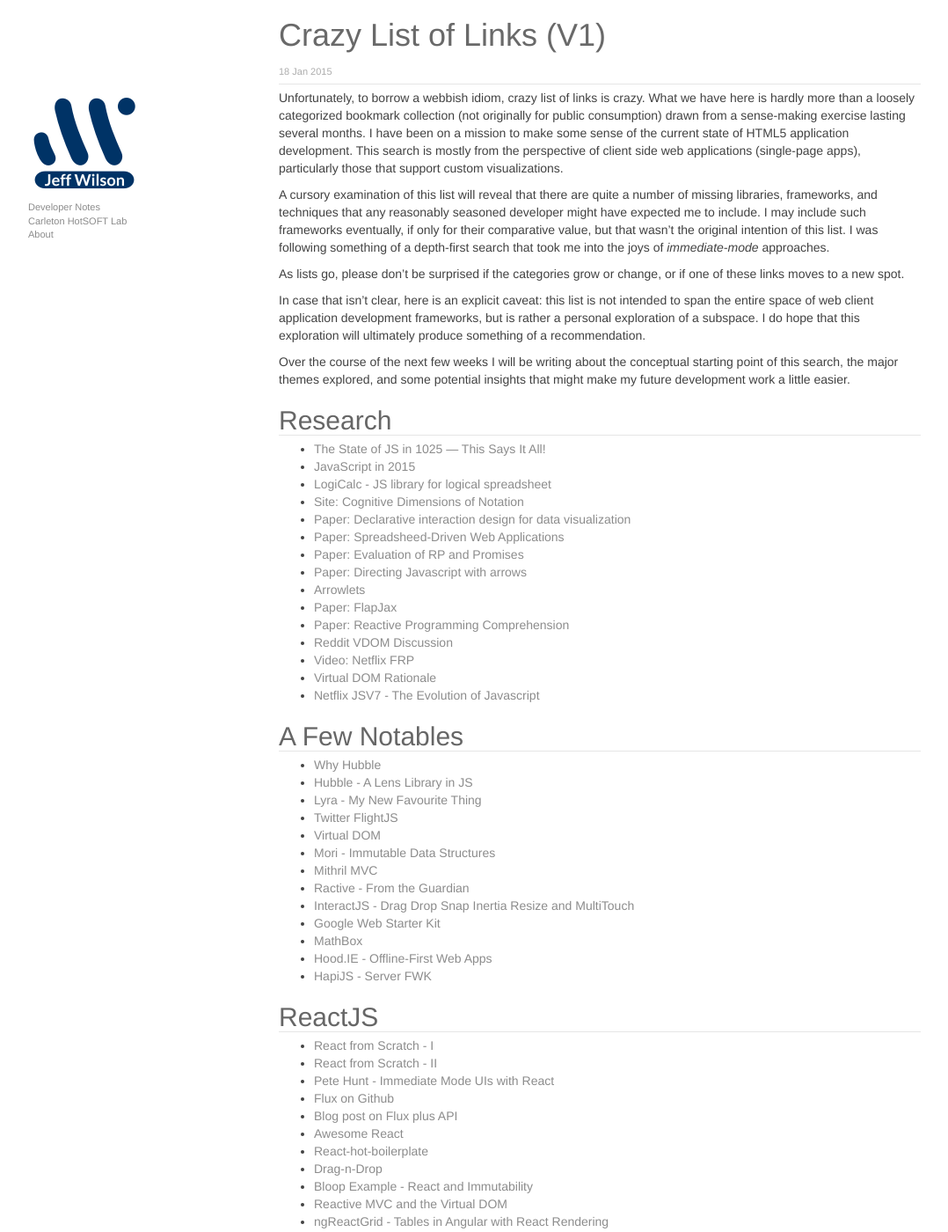
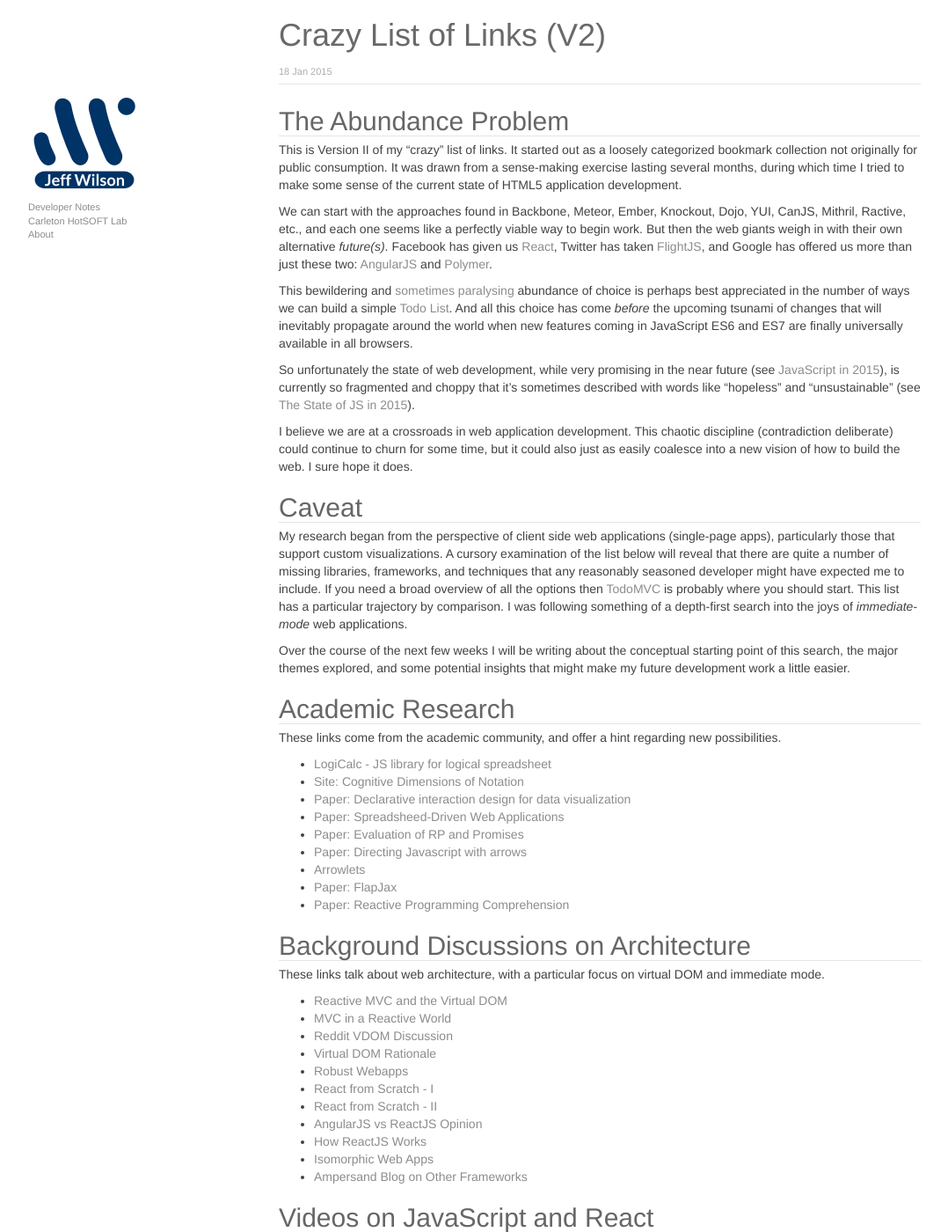
Before and after one commit to rjpw/rjpw.github.io, a Jekyll site: the page built from _posts/2015-1-18-First.md, in a window 1280 px wide and 1400 px high. Shown: the whole window at 88% size, without its empty margins (53-1131 px from the left). Built offline with Jekyll 4.4.1, drawn with Linux system fonts in a browser that asks for light colours; nearby versions of some CDN libraries; some of the changed text lies outside the part shown.

Commit message:
Modified crazy list

```diff
--- a/_posts/2015-1-18-First.md
+++ b/_posts/2015-1-18-First.md
@@ -1,25 +1,30 @@
 ---
-title: Crazy List of Links (V1)
+title: Crazy List of Links (V2)
 layout: post
 ---
 
-Unfortunately, to borrow a webbish idiom, crazy list of links is crazy. What we have here is hardly more than a loosely categorized bookmark collection (not originally for public consumption) drawn from a sense-making exercise lasting several months. I have been on a mission to make some sense
-of the current state of HTML5 application development. This search is mostly from the perspective of client side
-web applications (single-page apps), particularly those that support custom visualizations.
+## The Abundance Problem
 
-A cursory examination of this list will reveal that there are quite
-a number of missing libraries, frameworks, and techniques that any reasonably seasoned developer might have expected me to include. I may include such frameworks eventually, if only for their comparative value, but that wasn't the original intention of this list. I was following something of a depth-first search that took me into the joys of *immediate-mode* approaches.
+This is Version II of my "crazy" list of links. It started out as a loosely categorized bookmark collection not originally for public consumption. It was drawn from a sense-making exercise lasting several months, during which time I tried to make some sense of the current state of HTML5 application development.
 
-As lists go, please don't be surprised if the categories grow or change, or if one of these links moves to a new spot.
+We can start with the approaches found in Backbone, Meteor, Ember, Knockout, Dojo, YUI, CanJS, Mithril, Ractive, etc., and each one seems like a perfectly viable way to begin work. But then the web giants weigh in with their own alternative *future(s)*. Facebook has given us [React](http://facebook.github.io/react/), Twitter has taken [FlightJS](http://flightjs.github.io/), and Google has offered us more than just these two: [AngularJS](https://angularjs.org/) and [Polymer](https://www.polymer-project.org/0.5/).
 
-In case that isn't clear, here is an explicit caveat: this list is not intended to span the entire space of web client application development frameworks, but is rather a personal exploration of a subspace. I do hope that this exploration will ultimately produce something of a recommendation.
+This bewildering and [sometimes paralysing](https://the-pastry-box-project.net/addy-osmani/2014-January-19) abundance of choice is perhaps best appreciated in the number of ways we can build a simple [Todo List](http://todomvc.com/). And all this choice has come *before* the upcoming tsunami of changes that will inevitably propagate around the world when new features coming in JavaScript ES6 and ES7 are finally universally available in all browsers.
+
+So unfortunately the state of web development, while very promising in the near future (see [JavaScript in 2015](http://glenmaddern.com/articles/javascript-in-2015)), is currently so fragmented and choppy that it's sometimes described with words like "hopeless" and "unsustainable" (see [The State of JS in 2015](http://www.breck-mckye.com/blog/2014/12/the-state-of-javascript-in-2015/)).
+
+I believe we are at a crossroads in web application development. This chaotic discipline (contradiction deliberate) could continue to churn for some time, but it could also just as easily coalesce into a new vision of how to build the web. I sure hope it does.
+
+## Caveat
+
+My research began from the perspective of client side web applications (single-page apps), particularly those that support custom visualizations. A cursory examination of the list below will reveal that there are quite a number of missing libraries, frameworks, and techniques that any reasonably seasoned developer might have expected me to include. If you need a broad overview of all the options then [TodoMVC](http://todomvc.com/) is probably where you should start. This list has a particular trajectory by comparison. I was following something of a depth-first search into the joys of *immediate-mode* web applications.
 
 Over the course of the next few weeks I will be writing about the conceptual starting point of this search, the major themes explored, and some potential insights that might make my future development work a little easier.
 
-## Research
+## Academic Research
 
-* [The State of JS in 1025 --- This Says It All!](https://news.ycombinator.com/item?id=8679245)
-* [JavaScript in 2015](http://glenmaddern.com/articles/javascript-in-2015)
+These links come from the academic community, and offer a hint regarding new possibilities.
+
 * [LogiCalc - JS library for logical spreadsheet](http://logic.stanford.edu/logicalc/pages/tables.html)
 * [Site: Cognitive Dimensions of Notation](http://www.cl.cam.ac.uk/~afb21/CognitiveDimensions/)
 * [Paper: Declarative interaction design for data visualization](http://dx.doi.org/10.1145/2642918.2647360)
@@ -29,44 +34,69 @@
 * [Arrowlets](http://www.cs.umd.edu/projects/PL/arrowlets/download.xhtml)
 * [Paper: FlapJax](http://cs.brown.edu/~sk/Publications/Papers/Published/mgbcgbk-flapjax/paper.pdf)
 * [Paper: Reactive Programming Comprehension](http://dx.doi.org/10.1145/2635868.2635895)
+
+## Background Discussions on Architecture
+
+These links talk about web architecture, with a particular focus on virtual DOM and immediate mode.
+
+* [Reactive MVC and the Virtual DOM](http://futurice.com/blog/reactive-mvc-and-the-virtual-dom/)
+* [MVC in a Reactive World](http://computationallyendowed.com/blog/2014/07/20/reactive-mvc.html)
 * [Reddit VDOM Discussion](http://www.reddit.com/r/javascript/comments/2jav2q/is_there_any_good_standalone_implementation_of/)
-* [Video: Netflix FRP](https://www.youtube.com/watch?v=XRYN2xt11Ek)
 * [Virtual DOM Rationale](https://gist.github.com/Raynos/8414846)
-* [Netflix JSV7 - The Evolution of Javascript](https://www.youtube.com/watch?x-yt-ts=1421782837&x-yt-cl=84359240&v=DqMFX91ToLw)
-
-## A Few Notables
-
-* [Why Hubble](http://joelburget.com/lenses/index.html)
-* [Hubble - A Lens Library in JS](https://github.com/joelburget/hubble)
-* [Lyra - My New Favourite Thing](https://github.com/uwdata/lyra/)
-* [Twitter FlightJS](http://flightjs.github.io/)
-* [Virtual DOM](https://github.com/Matt-Esch/virtual-dom)
-* [Mori - Immutable Data Structures](http://swannodette.github.io/mori/)
-* [Mithril MVC](http://lhorie.github.io/mithril/getting-started.html)
-* [Ractive - From the Guardian](https://github.com/ractivejs/ractive)
-* [InteractJS - Drag Drop Snap Inertia Resize and MultiTouch](https://github.com/taye/interact.js)
-* [Google Web Starter Kit](https://developers.google.com/web/starter-kit/)
-* [MathBox](https://github.com/unconed/MathBox.js/)
-* [Hood.IE - Offline-First Web Apps](http://hood.ie/)
-* [HapiJS - Server FWK](http://hapijs.com)
-
-## ReactJS
-
+* [Robust Webapps](http://maketea.co.uk/2014/03/05/building-robust-web-apps-with-react-part-1.html)
 * [React from Scratch - I](https://gcanti.github.io/2014/10/29/understanding-react-and-reimplementing-it-from-scratch-part-1.html)
 * [React from Scratch - II](https://gcanti.github.io/2014/11/24/understanding-react-and-reimplementing-it-from-scratch-part-2.html)
+* [AngularJS vs ReactJS Opinion](http://wiredcraft.com/posts/2014/08/20/why-we-may-ditch-angularjs-for-react.html)
+* [How ReactJS Works](http://calendar.perfplanet.com/2013/diff/)
+* [Isomorphic Web Apps](http://nerds.airbnb.com/isomorphic-javascript-future-web-apps/)
+* [Ampersand Blog on Other Frameworks](http://blog.andyet.com/2014/08/13/opinionated-rundown-of-js-frameworks)
+
+## Videos on JavaScript and React
+
+* [Video: Netflix FRP](https://www.youtube.com/watch?v=XRYN2xt11Ek)
+* [Netflix JSV7 - The Evolution of Javascript](https://www.youtube.com/watch?x-yt-ts=1421782837&x-yt-cl=84359240&v=DqMFX91ToLw)
+* [Netflix Example of Reasoning with RxJS](https://www.youtube.com/watch?v=zlERo_JMGCw#t=28m31s)
+* [Pete Hunt - On Immutability](https://www.youtube.com/watch?v=e7A6EUe3XGM&t=45m45s)
 * [Pete Hunt - Immediate Mode UIs with React](http://vimeo.com/108801879)
+* [Flow-Based Programming - NoFlo](https://www.youtube.com/watch?v=hot_0Kn-xJE)
+
+## Functional Reactive Programming (FRP)
+
+Another useful architectural abstraction that I believe fits very well with an *immediate mode* approach to web design is FRP. Here are a few documents, libraries, and examples in this space.
+
+* [Intro to RP](https://gist.github.com/staltz/868e7e9bc2a7b8c1f754)
+* [BaconJS Google Group](https://groups.google.com/forum/?fromgroups#!forum/baconjs)
+* [Glitches in RX](http://stackoverflow.com/questions/22332407/how-to-avoid-glitches-in-rx)
+* [Glitch-Free Bacon](http://jsfiddle.net/DeUeh/)
+* [Bacon Diagrams](https://github.com/baconjs/bacon.js/wiki/Diagrams)
+* [Bacon Bus Example](http://www.jaritimonen.com/2013/01/19/bacon-js-bus/)
+* [Bacon Drag](http://jsfiddle.net/TFPge/1/)
+* [Another Bacon Drag - Selective](http://codepen.io/wolfflow/pen/kwJqs)
+* [Bacon Suggest](http://sitr.us/2013/05/22/functional-reactive-programming-in-javascript.html)
+* [Bacon AJAX](http://joefiorini.com/posts/implementing-a-functional-reactive-search-ui-with-baconjs)
+* [Faster than Bacon](http://pozadi.github.io/kefir/)
+* [Purely Functional Retrogames](http://prog21.dadgum.com/23.html)
+* [TransitJS Post from Rich Hickey, Creator of Clojure](http://blog.cognitect.com/blog/2014/7/22/transit)
+* [ReactiveX](http://reactivex.io/)
+
+## ReactJS Resources
+
+Flux Architecture
+
+* [FLUX as Response to MVC Graph Explosion](http://facebook.github.io/flux/docs/overview.html)
 * [Flux on Github](https://github.com/facebook/flux)
 * [Blog post on Flux plus API](http://www.code-experience.com/async-requests-with-react-js-and-flux-revisited/)
+* [Fluxxor](http://fluxxor.com/guides/quick-start.html)
+* [Reflux](https://github.com/spoike/refluxjs)
+
+Helpful Resources
+
 * [Awesome React](https://github.com/enaqx/awesome-react)
 * [React-hot-boilerplate](https://github.com/gaearon/react-hot-boilerplate)
 * [Drag-n-Drop](https://github.com/gaearon/react-dnd)
 * [Bloop Example - React and Immutability](http://jlongster.com/Removing-User-Interface-Complexity,-or-Why-React-is-Awesome)
-* [Reactive MVC and the Virtual DOM](http://futurice.com/blog/reactive-mvc-and-the-virtual-dom/)
 * [ngReactGrid - Tables in Angular with React Rendering](http://josebalius.github.io/ngReactGrid/)
-* [AngularJS vs ReactJS Opinion](http://wiredcraft.com/posts/2014/08/20/why-we-may-ditch-angularjs-for-react.html)
-* [How ReactJS Works](http://calendar.perfplanet.com/2013/diff/)
 * [React-Meteor](https://github.com/reactjs/react-meteor)
-* [Pete Hunt - On Immutability](https://www.youtube.com/watch?v=e7A6EUe3XGM&t=45m45s)
 * [Stackoverflow on React Virtual Scrolling](http://stackoverflow.com/questions/20870448/reactjs-modeling-bi-directional-infinite-scrolling)
 * [JSFiddle for React Virtual Scrolling](http://jsfiddle.net/vjeux/KbWJ2/9/)
 * [React Table](https://github.com/glittershark/reactable)
@@ -74,28 +104,36 @@
 * [ReactJSX - Popular Resources](http://www.reactjsx.com/)
 * [React - Code Reuse Example](http://facebook.github.io/react/docs/reusable-components.html#mixins)
 * [React - Validation Mixin](https://gist.github.com/gaearon/9079922)
-* [Fluxxor](http://fluxxor.com/guides/quick-start.html)
-* [Reflux](https://github.com/spoike/refluxjs)
-* [FLUX as Response to MVC Graph Explosion](http://facebook.github.io/flux/docs/overview.html)
-* [Robust Webapps](http://maketea.co.uk/2014/03/05/building-robust-web-apps-with-react-part-1.html)
+
+## A Few Notable Frameworks
+
+These libraries and frameworks either support a larger framework like React or represent a foundation of their own that I believe has important future implications. Immutable data structures, in particular, promise to change the way we think about interaction history.
+
 * [Om sweet Om](http://blog.getprismatic.com/om-sweet-om-high-functional-frontend-engineering-with-clojurescript-and-react/)
 * [Omniscient Library](http://omniscientjs.github.io/)
+* [Virtual DOM](https://github.com/Matt-Esch/virtual-dom)
+* [Ractive - From the Guardian](https://github.com/ractivejs/ractive)
+* [Mithril MVC](http://lhorie.github.io/mithril/getting-started.html)
+* [elm](http://elm-lang.org/)
+* [elm by Example](http://elm-by-example.org/index.html)
+* [Mori - Immutable Data Structures](http://swannodette.github.io/mori/)
+* [Functional Data Structures with Mori](http://sitr.us/2013/11/04/functional-data-structures.html)
+* [Flow-Based Programming](http://noflojs.org/)
 
-## Builders
+## Resources for using upcoming features of JavaScript
+
+These resources relate to features coming soon to all browsers, but not yet guaranteed to be available.
 
 * [ES6 Compatibility Table](http://kangax.github.io/compat-table/es6/)
 * [Cross-Browser Polyfills](https://github.com/Modernizr/Modernizr/wiki/HTML5-Cross-browser-Polyfills)
 * [Browser Compatibility by Feature](http://caniuse.com/)
+* [regenerator - Facebook ES6+ Transpiler](https://github.com/facebook/regenerator)
+* [TaskJS - Generators + Promises from Mozilla - Precursor of ES7 async + await](http://taskjs.org/)
+
+Making use of new JavaScript means compiling to old JavaScript. Here's one way to do that.
+
 * [Webpack](http://webpack.github.io/docs/)
 * [Bootstrap-Webpack](https://github.com/bline/bootstrap-webpack)
-* [TaskJS - Generators + Promises from Mozilla - Precursor of ES7 async + await](http://taskjs.org/)
-* [regenerator - Facebook ES6+ Transpiler](https://github.com/facebook/regenerator)
-
-## Elm Links
-
-* [Reddit ELM](http://www.reddit.com/r/elm)
-* [ELM by Example](http://elm-by-example.org/index.html)
-* [MVC in a Reactive World](http://computationallyendowed.com/blog/2014/07/20/reactive-mvc.html)
 
 ## Server-Side Events
 
@@ -108,11 +146,12 @@
 
 * [LokiJS](http://lokijs.org/#/)
 * [ElasticUI - TypeScript](https://github.com/YousefED/ElasticUI)
-* [Functional Data Structures with Mori](http://sitr.us/2013/11/04/functional-data-structures.html)
 * [SQLite JSM](https://developer.mozilla.org/en-US/docs/Mozilla/JavaScript_code_modules/Sqlite.jsm)
 
 ## Visualization
 
+* [MathBox](https://github.com/unconed/MathBox.js/)
+* [Lyra - My New Favourite Thing](https://github.com/uwdata/lyra/)
 * [React SVG Issues](https://github.com/facebook/react/issues/1657)
 * [Extending d3](http://blogs.atlassian.com/2014/06/extending-d3-js/)
 * [Pop a D3 SVG Element Forward on Drag](http://jsfiddle.net/cpcj5/3/)
@@ -147,6 +185,21 @@
 * [CSS Selector Tips](http://code.tutsplus.com/tutorials/the-30-css-selectors-you-must-memorize--net-16048)
 * [CSS3 Mastery Articles](http://code.tutsplus.com/series/css3-mastery--net-18126)
 
+## Flexbox Layout
+
+Page layout is about to change again. This is the new standard.
+
+* [Complete Guide](http://css-tricks.com/snippets/css/a-guide-to-flexbox/)
+* [Flexbox old and new](http://css-tricks.com/old-flexbox-and-new-flexbox/)
+* [Flexbox Navigator Article](http://css-tricks.com/flexbox-bar-navigation/)
+* [Flexbox Navigator Codepen](http://codepen.io/chriscoyier/pen/FAbpm)
+* [Flexbox Explorer](http://bennettfeely.com/flexplorer/)
+* [Flexbox Explorer Source](https://github.com/bennettfeely/flexplorer)
+* [CSS Tricks Flex Box](http://css-tricks.com/snippets/css/a-guide-to-flexbox/)
+* [Solved by Flexbox](http://philipwalton.github.io/solved-by-flexbox/)
+* [MDN Flexible Boxes](https://developer.mozilla.org/en-US/docs/Web/Guide/CSS/Flexible_boxes)
+* [Flexy Boxes - Playground](http://the-echoplex.net/flexyboxes/)
+
 ## Animation Notes
 
 * [MDN on CSS3 Animations](https://developer.mozilla.org/en-US/docs/Web/Guide/CSS/Using_CSS_animations)
@@ -158,63 +211,17 @@
 * [Scroller on Github](https://github.com/ZauberNerd/scroller)
 * [Zynga Scroller](http://zynga.github.io/scroller/)
 
-## Flexbox Layout
+## A few places to get data
 
-* [Complete Guide](http://css-tricks.com/snippets/css/a-guide-to-flexbox/)
-* [Flexbox old and new](http://css-tricks.com/old-flexbox-and-new-flexbox/)
-* [Flexbox Navigator Article](http://css-tricks.com/flexbox-bar-navigation/)
-* [Flexbox Navigator Codepen](http://codepen.io/chriscoyier/pen/FAbpm)
-* [Flexbox Explorer](http://bennettfeely.com/flexplorer/) (Note: cloned to src/html/flexplorer with my own mods in examples)
-* [Flexbox Explorer Source](https://github.com/bennettfeely/flexplorer)
-* [CSS Tricks Flex Box](http://css-tricks.com/snippets/css/a-guide-to-flexbox/)
-* [Solved by Flexbox](http://philipwalton.github.io/solved-by-flexbox/)
-* [MDN Flexible Boxes](https://developer.mozilla.org/en-US/docs/Web/Guide/CSS/Flexible_boxes)
-* [Flexy Boxes - Playground](http://the-echoplex.net/flexyboxes/)
-
-## FRP Links
-
-* [Intro to RP](https://gist.github.com/staltz/868e7e9bc2a7b8c1f754)
-* [Netflix Example of Reasoning with RxJS](https://www.youtube.com/watch?v=zlERo_JMGCw#t=28m31s)
-* [BaconJS Google Group](https://groups.google.com/forum/?fromgroups#!forum/baconjs)
-* [Glitches in RX](http://stackoverflow.com/questions/22332407/how-to-avoid-glitches-in-rx)
-* [Glitch-Free Bacon](http://jsfiddle.net/DeUeh/)
-* [Bacon Diagrams](https://github.com/baconjs/bacon.js/wiki/Diagrams)
-* [Bacon Bus Example](http://www.jaritimonen.com/2013/01/19/bacon-js-bus/)
-* [Bacon Drag](http://jsfiddle.net/TFPge/1/)
-* [Another Bacon Drag - Selective](http://codepen.io/wolfflow/pen/kwJqs)
-* [Bacon Suggest](http://sitr.us/2013/05/22/functional-reactive-programming-in-javascript.html)
-* [Bacon AJAX](http://joefiorini.com/posts/implementing-a-functional-reactive-search-ui-with-baconjs)
-* [Faster than Bacon](http://pozadi.github.io/kefir/)
-* [Purely Functional Retrogames](http://prog21.dadgum.com/23.html)
-* [TransitJS Post from Rich Hickey, Creator of Clojure](http://blog.cognitect.com/blog/2014/7/22/transit)
-* [Isomorphic Web Apps](http://nerds.airbnb.com/isomorphic-javascript-future-web-apps/)
-* [Ampersand Blog on Other Frameworks](http://blog.andyet.com/2014/08/13/opinionated-rundown-of-js-frameworks)
-* [ReactiveX](http://reactivex.io/)
-
-## Flow-Based Programming
-
-* [NoFlo on YouTube](https://www.youtube.com/watch?v=hot_0Kn-xJE)
-* [Flow-Based Programming](http://noflojs.org/)
-
-## RESTful APIs (for consumption)
+RESTful APIs (for consumption)
 
 * [MDN Blog Post](http://paulrouget.com/e/mdnapi/)
 * [Bugzilla MDN Howto](https://bugzilla.mozilla.org/show_bug.cgi?id=768456#c17)
 * [MDN Example](https://developer.mozilla.org/en-US/search.json?locale=en-US&css_classnames=smaller)
 * [Directory of APIs](http://www.programmableweb.com/apis/directory)
 
-## Data Sources and Semantic Web
+Data Sources and Libraries
 
-* [Freebase Graph Search](http://goo.gl/PD9Ux)
-* [Freebase Examples](https://github.com/narphorium/freebase-api-examples)
-* [Stanford DeepDive - Like IBM Watson](http://deepdive.stanford.edu/)
-* [Primer Video - JSON-LD](http://www.youtube.com/watch?v=vioCbTo3C-4)
-* [Tide Detergent Freebase Example](https://www.googleapis.com/freebase/v1/search?query=tide&filter=(all+type%3A%2Fbusiness%2Fbrand\)&indent=true)
-* [Jamie Taylor Freebase Talk Slidemine](http://talkminer.com/viewtalk.jsp?videoid=1oCeLaCjfO0&q=#.VEkdBXW99f1)
-* [MQL Reference Guide](https://developers.google.com/freebase/mql/index)
-* [Metacrap: Putting the torch to seven straw-men of the meta-utopia - Doctorow](http://www.well.com/~doctorow/metacrap.htm)
-* [Long Live Semantic Web](http://blog.blikk.co/long-live-semantic-web/)
-* [LOD Cloud](http://lod-cloud.net/)
 * [Datahub](http://datahub.io/)
 * [data.gc.ca](http://data.gc.ca/eng)
 * [StatsCan Example](http://www5.statcan.gc.ca/cansim/a33?RT=TABLE&themeID=2102&spMode=tables&lang=eng)
@@ -224,6 +231,26 @@
 * [DuckDuckGo Bang](https://duckduckgo.com/bang.html)
 * [Import.IO](https://import.io/)
 * [Kimono Labs](https://www.kimonolabs.com/)
+
+Semantic Web
+
+* [Freebase Graph Search](http://goo.gl/PD9Ux)
+* [Freebase Examples](https://github.com/narphorium/freebase-api-examples)
+* [Stanford DeepDive - Like IBM Watson](http://deepdive.stanford.edu/)
+* [Primer Video - JSON-LD](http://www.youtube.com/watch?v=vioCbTo3C-4)
+* [Tide Detergent Freebase Example](https://www.googleapis.com/freebase/v1/search?query=tide&filter=(all+type%3A%2Fbusiness%2Fbrand\)&indent=true)
+* [Jamie Taylor Freebase Talk Slidemine](http://talkminer.com/viewtalk.jsp?videoid=1oCeLaCjfO0&q=#.VEkdBXW99f1)
+* [Metacrap: Putting the torch to seven straw-men of the meta-utopia - Doctorow](http://www.well.com/~doctorow/metacrap.htm)
+* [Long Live Semantic Web](http://blog.blikk.co/long-live-semantic-web/)
+* [MQL Reference Guide](https://developers.google.com/freebase/mql/index)
+* [LOD Cloud](http://lod-cloud.net/)
+
+## Potentially Useful Libraries
+
+* [Why Hubble](http://joelburget.com/lenses/index.html)
+* [Hubble - A Lens Library in JS](https://github.com/joelburget/hubble)
+* [InteractJS - Drag Drop Snap Inertia Resize and MultiTouch](https://github.com/taye/interact.js)
+* [Google Web Starter Kit](https://developers.google.com/web/starter-kit/)
 
 ## Books
 
@@ -236,6 +263,8 @@
 
 ## Miscellaneous
 
+* [Hood.IE - Offline-First Web Apps](http://hood.ie/)
+* [HapiJS - Server FWK](http://hapijs.com)
 * [PageJS: Client-Side Router](http://visionmedia.github.io/page.js/)
 * [Firefox.html: FireFox UI in HTML](https://github.com/paulrouget/firefox.html)
 * [Exoskeleton - A Faster Backbone Clone](http://exosjs.com/)
```
Also changed, not shown: other parts of _posts/2015-1-18-First.md (+0 -1 lines).
